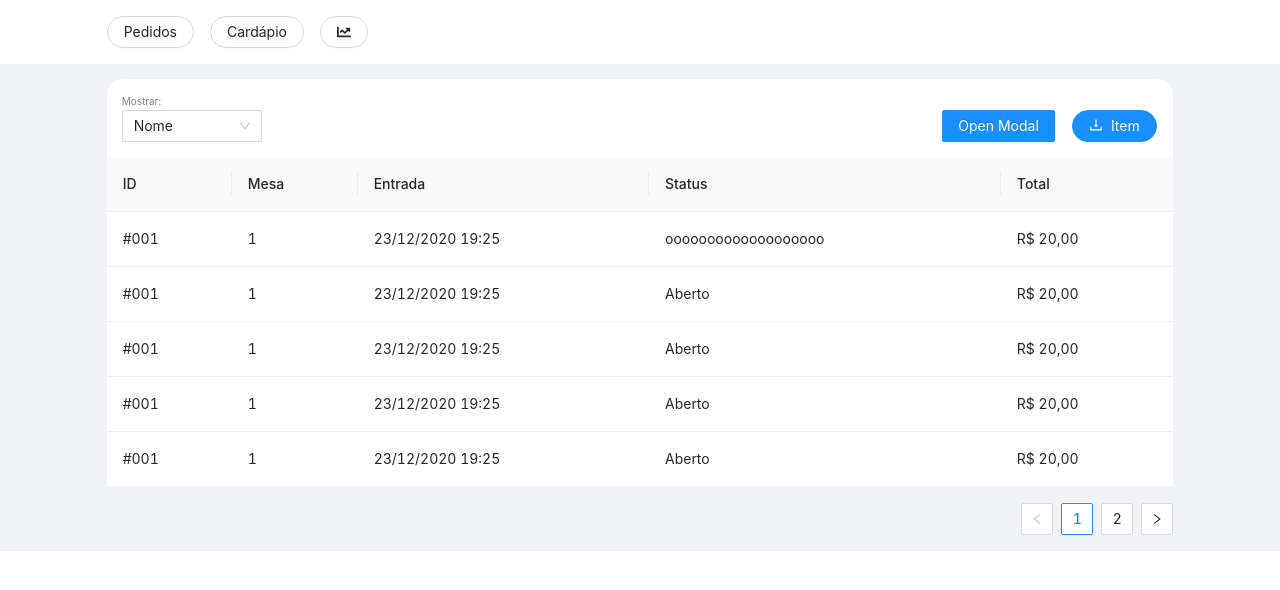
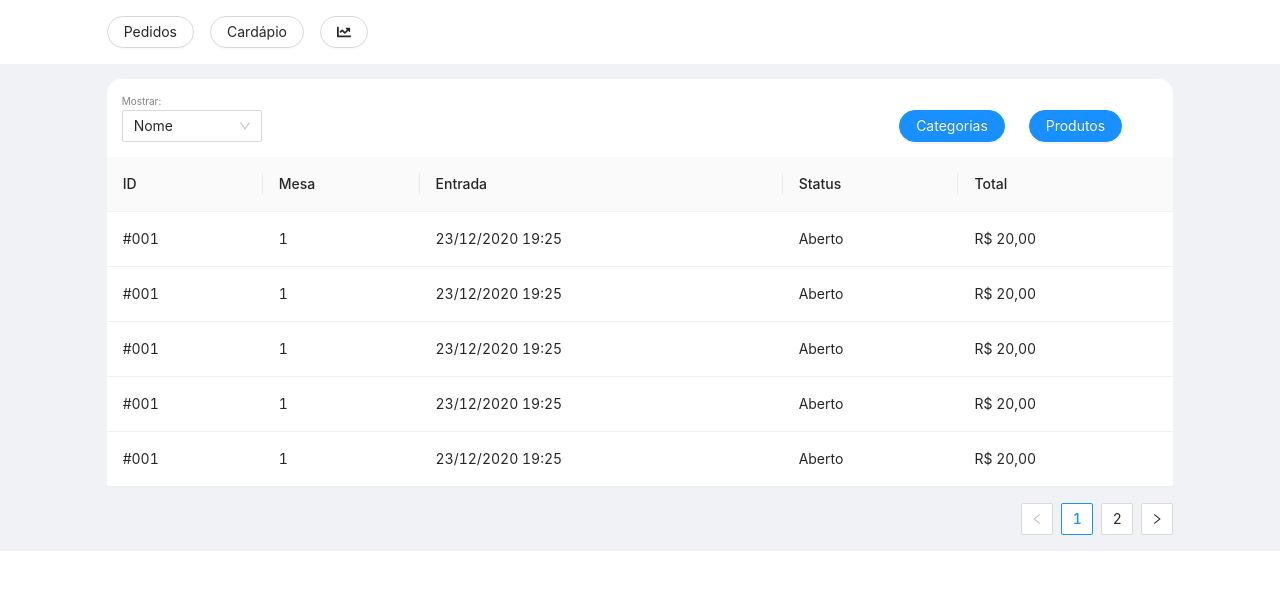
Before and after one commit to Nytezerak/ssci, a React (Create React App) app: page /cardapio in a window 1280 px wide. Shown: the top 590 px of the page. Built offline with nearby package versions, Linux system fonts and the light colour scheme.

Commit message:
Editanto botao de adicionar ou editar produtos

```diff
--- /dev/null
+++ b/src/components/DpDownEditarProduto.jsx
@@ -0,0 +1,30 @@
+import {
+  Menu, Dropdown, Button, Space,
+} from 'antd';
+import { ModalDetalhesItem } from './ModalCadastroProduto';
+import { ModalEditarItem } from './ModalEditarProduto';
+
+const menu = (
+  <Menu>
+    <Menu.Item>
+      <p>
+        <ModalDetalhesItem />
+      </p>
+    </Menu.Item>
+    <Menu.Item>
+      <p>
+        <ModalEditarItem />
+      </p>
+    </Menu.Item>
+  </Menu>
+);
+
+export function DpDownEditarProduto() {
+  return (
+    <Space>
+      <Dropdown overlay={menu} placement="bottomLeft">
+        <Button type="primary" shape="round">Produtos</Button>
+      </Dropdown>
+    </Space>
+  );
+}
--- /dev/null
+++ b/src/components/ModalCadastroCategoria.jsx
@@ -0,0 +1,31 @@
+import React, { useState } from 'react';
+import { Modal, Button, Input } from 'antd';
+
+export const ModalCadastroCategoria = () => {
+  const [isModalVisible, setIsModalVisible] = useState(false);
+
+  const showModalCadastro = () => {
+    setIsModalVisible(true);
+  };
+
+  const handleOk = () => {
+    setIsModalVisible(false);
+  };
+
+  const handleCancel = () => {
+    setIsModalVisible(false);
+  };
+
+  return (
+    <>
+      <Button type="primary" shape="round" onClick={showModalCadastro}>
+        Categorias
+      </Button>
+      <Modal title="Adicionar categoria" visible={isModalVisible} onOk={handleOk} onCancel={handleCancel}>
+        <p>
+          <Input placeholder="Insira o nome da categoria aqui" />
+        </p>
+      </Modal>
+    </>
+  );
+};
--- a/src/components/ModalCadastroItem.jsx
+++ b/src/components/ModalCadastroProduto.jsx
@@ -1,7 +1,7 @@
 import React, { useState } from 'react';
 import { Modal, Button } from 'antd';
 
-export const ModalCadastroItem = () => {
+export const ModalDetalhesItem = () => {
   const [isModalVisible, setIsModalVisible] = useState(false);
 
   const showModalCadastro = () => {
@@ -18,11 +18,11 @@ export const ModalCadastroItem = () => {
 
   return (
     <>
-      <Button type="primary" onClick={showModalCadastro}>
-        Open Modal
+      <Button type="text" onClick={showModalCadastro}>
+        Cadastrar produto
       </Button>
       <Modal title="Basic Modal" visible={isModalVisible} onOk={handleOk} onCancel={handleCancel}>
-        <p>Some contents...</p>
+        <p>Some itens...</p>
         <p>Some contents...</p>
         <p>Some contents...</p>
       </Modal>
--- a/src/components/ModalDetalhesItem.jsx
+++ b/src/components/ModalEditarProduto.jsx
@@ -1,10 +1,10 @@
 import React, { useState } from 'react';
 import { Modal, Button } from 'antd';
 
-export const ModalDetalhesItem = () => {
+export const ModalEditarItem = () => {
   const [isModalVisible, setIsModalVisible] = useState(false);
 
-  const showModalDetalhes = () => {
+  const showModalEditarItem = () => {
     setIsModalVisible(true);
   };
 
@@ -18,11 +18,11 @@ export const ModalDetalhesItem = () => {
 
   return (
     <>
-      <Button type="primary" onClick={showModalDetalhes}>
-        Open Modal
+      <Button type="text" onClick={showModalEditarItem}>
+        Cadastrar produto
       </Button>
       <Modal title="Basic Modal" visible={isModalVisible} onOk={handleOk} onCancel={handleCancel}>
-        <p>Some contents...</p>
+        <p>Some itens...</p>
         <p>Some contents...</p>
         <p>Some contents...</p>
       </Modal>
--- a/src/components/dashboardCardapio.jsx
+++ b/src/components/dashboardCardapio.jsx
@@ -1,15 +1,15 @@
 import {
-  Table, Row, Col, Button,
+  Table, Row, Col,
 } from 'antd';
-import { DownloadOutlined } from '@ant-design/icons';
 import './css/dashboard.css';
 import { DpDownOrdemCardapio } from './DpDownOrdemCardapio';
-import { ModalDetalhesItem } from './ModalDetalhesItem';
+import { ModalCadastroCategoria } from './ModalCadastroCategoria';
+import { DpDownEditarProduto } from './DpDownEditarProduto';
 
 const dataSource = [
   {
     key: '1',
-    status: 'ooooooooooooooooooo',
+    status: 'Aberto',
     table: 1,
     startDate: '23/12/2020 19:25',
     total: 'R$ 20,00',
@@ -129,19 +129,19 @@ export function DashboardCardapio() {
               <DpDownOrdemCardapio />
             </Col>
 
-            <Col span={15} />
+            <Col span={14} />
 
             <Col span={2}>
-              <ModalDetalhesItem />
+              <ModalCadastroCategoria />
             </Col>
 
             <Col span={1} />
 
             <Col span={2}>
-              <Button type="primary" shape="round" icon={<DownloadOutlined />}>
-                Item
-              </Button>
+              <DpDownEditarProduto />
             </Col>
+
+            <Col span={1} />
           </Row>
 
         </Col>
--- a/src/pages/Cardapio.jsx
+++ b/src/pages/Cardapio.jsx
@@ -4,7 +4,7 @@ import Menu from '../components/Menu';
 import '../app.css';
 import { Layout } from 'antd';
 // eslint-disable-next-line import/no-named-as-default
-import DashboardCardapio from '../components/dashboardCardapio';
+import DashboardCardapio from '../components/DashboardCardapio';
 
 const { Header, Content } = Layout;
 
```
